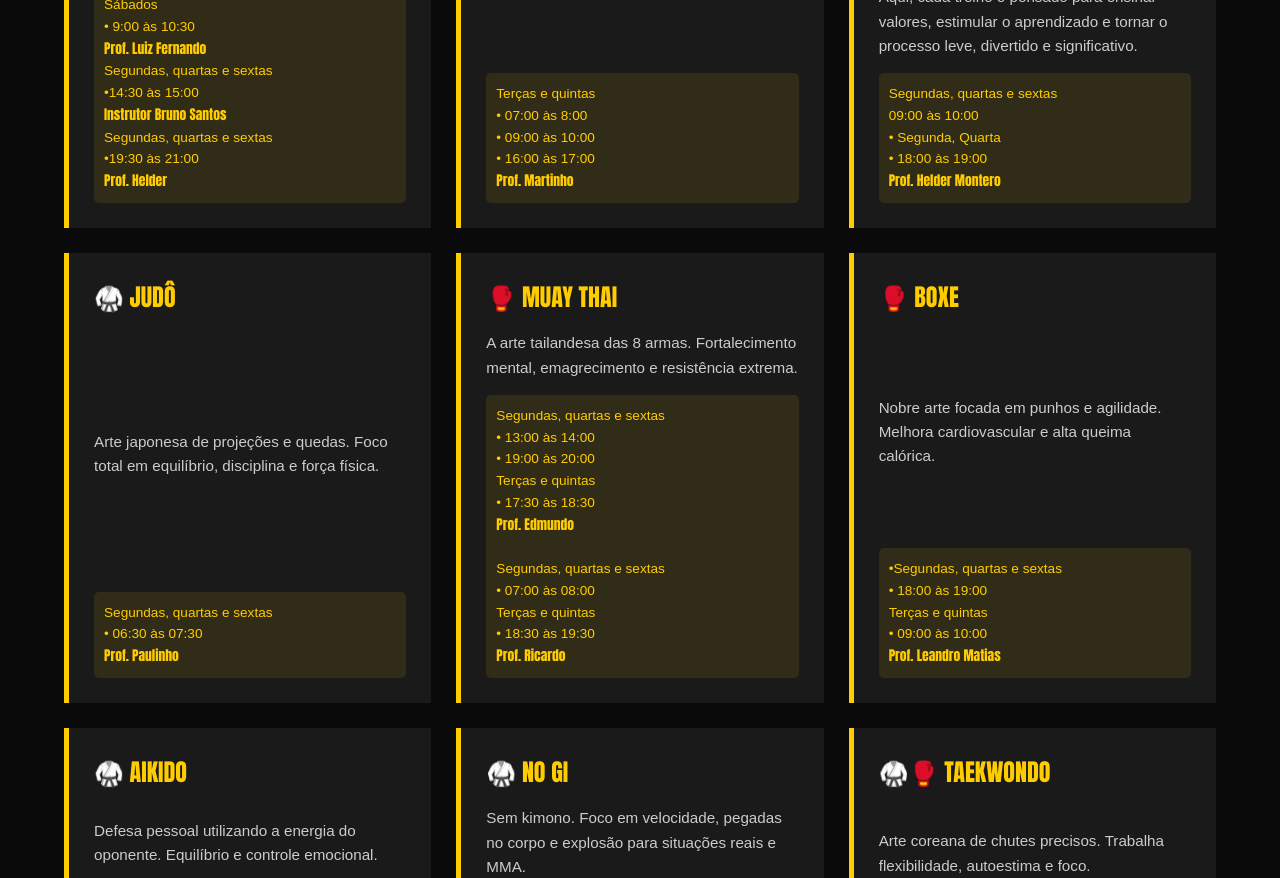
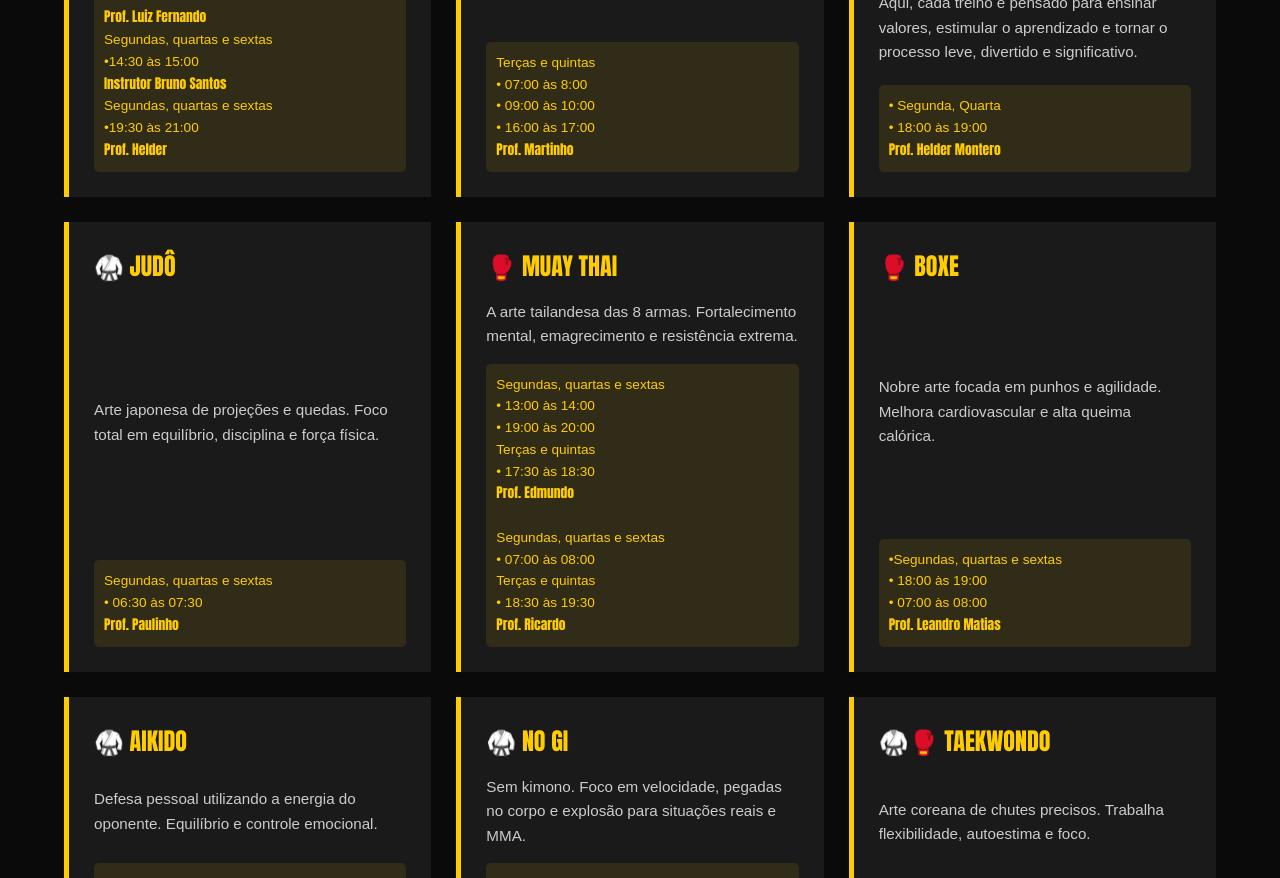
Before and after one commit to Adelino-Analista/ctam_arena_da_luta, a website: page index.html in a window 1280 px wide. Shown: the part 1256-2134 px from the top of the page. Drawn offline with Linux system fonts and the light colour scheme.

Commit message:
Update index.html
Atualizaçao de horaio kids e boxe

```diff
--- a/index.html
+++ b/index.html
@@ -199,8 +199,6 @@
                     Aqui, cada treino é pensado para ensinar valores, estimular o aprendizado e tornar o processo leve, divertido e significativo.</p>
 
                     <div class="horarios">
-                    Segundas, quartas e sextas<br>
-                     09:00 às 10:00<br>
 
                     • Segunda, Quarta<br>
                     • 18:00 às 19:00<br>
@@ -248,9 +246,8 @@
                 <div class="horarios">
                     •Segundas, quartas e sextas<br>
                      • 18:00 às 19:00 <br>
+                      • 07:00 às 08:00<br>
 
-                     Terças e quintas <br>
-                     • 09:00 às 10:00<br>
                     <strong> Prof. Leandro Matias</strong> <br>
                 </div>
             </div>
```
